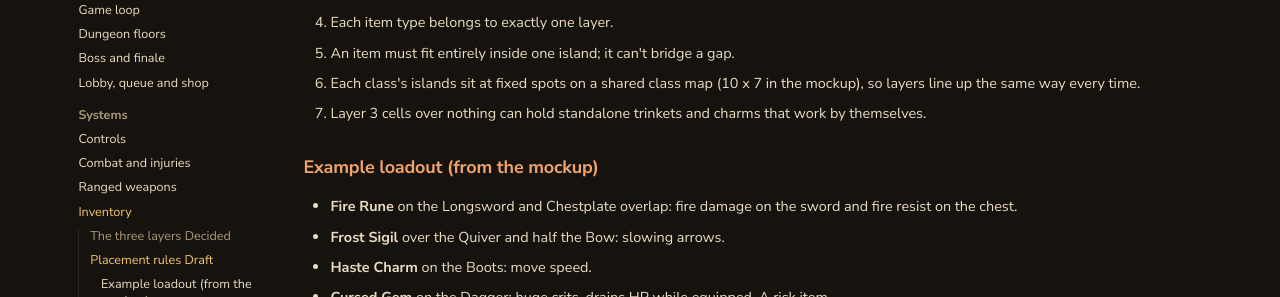
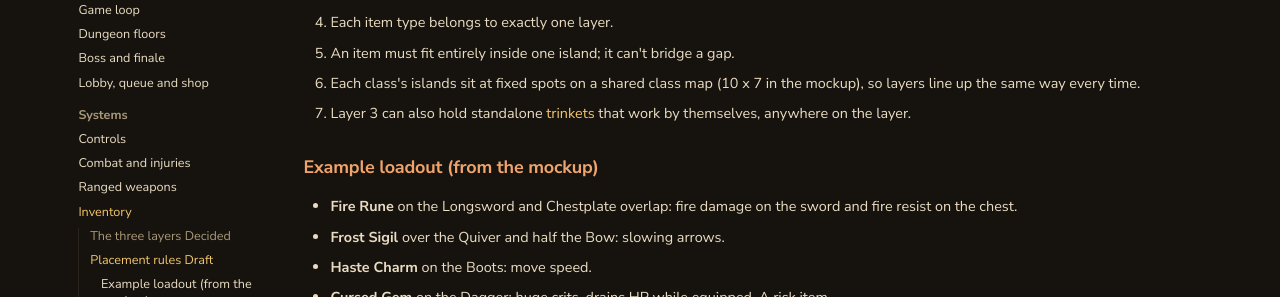
Before and after one commit to iamlegendok/Dungeon-Bang-Wiki, an MkDocs documentation site: the page built from docs/inventory.md, in a window 1280 px wide and 900 px high, scrolled down 1366 px. Shown: the part 157-454 px from the top of the window. Built offline with MkDocs 1.6.1 and Material for MkDocs 9.7.7, drawn with Linux system fonts in a browser that asks for light colours; comment, search, counter and statistics services are not loaded.

Commit message:
Link trinkets from the inventory rules
Co-Authored-By: Claude Opus 5.5 (1M context) <noreply@anthropic.com>
Claude-Session: https://claude.ai/code/session_01BBz4VfGTsvBuNKXe58LieA

```diff
--- a/docs/inventory.md
+++ b/docs/inventory.md
@@ -28,7 +28,7 @@ Your inventory is three stacked grids. Space is the main limit: big armor eats l
 4. Each item type belongs to exactly one layer.
 5. An item must fit entirely inside one island; it can't bridge a gap.
 6. Each class's islands sit at fixed spots on a shared class map (10 x 7 in the mockup), so layers line up the same way every time.
-7. Layer 3 cells over nothing can hold standalone trinkets and charms that work by themselves.
+7. Layer 3 can also hold standalone [trinkets](trinkets.md) that work by themselves, anywhere on the layer.
 
 ### Example loadout (from the mockup)
 
```
